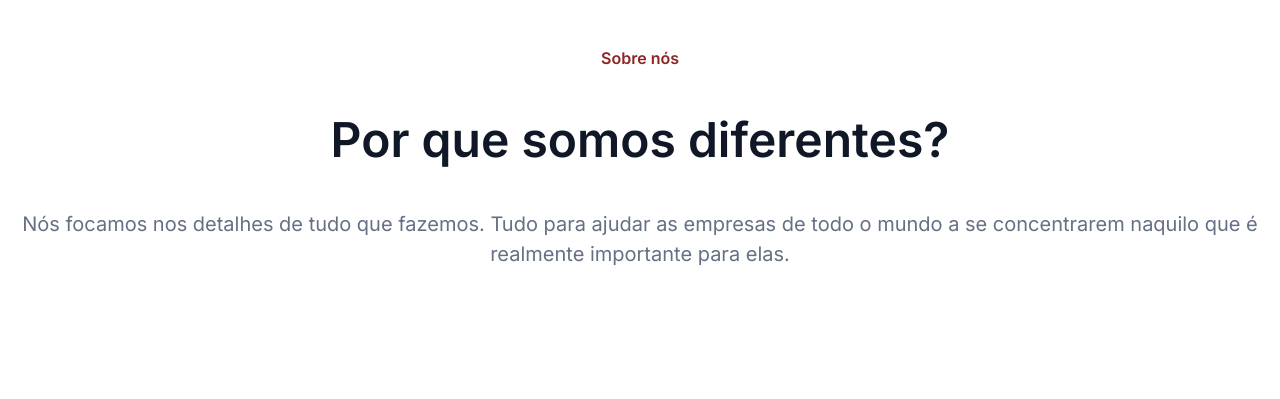
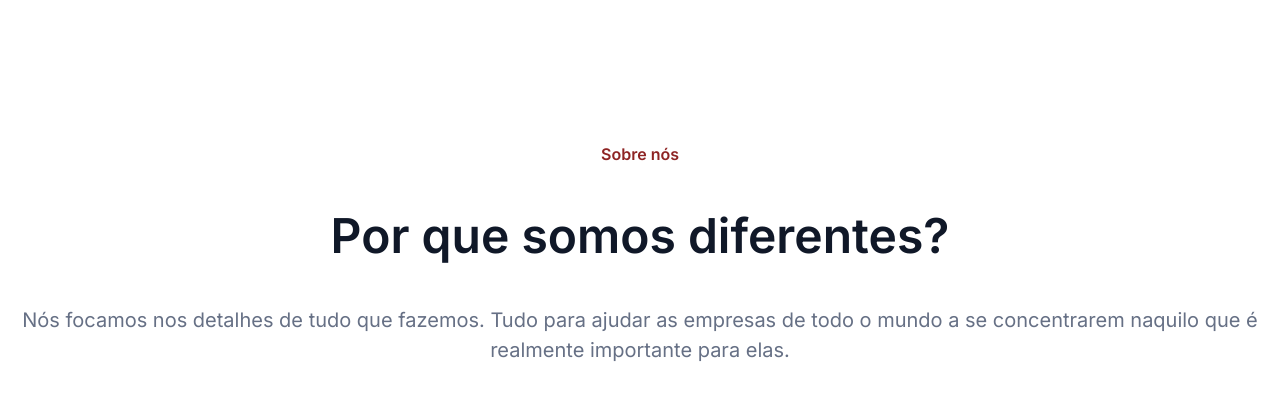
Before and after one commit to humbhenri/7daysOfCodeHTML, a plain HTML site: page index.html in a window 1280 px wide. Shown: the part 61-460 px from the top of the page. Drawn offline with Linux system fonts and the light colour scheme.

Commit message:
altera estilo do main

```diff
--- a/style.css
+++ b/style.css
@@ -90,6 +90,13 @@ ul.paginas {
   width: 142px;
 }
 
+main {
+	display: flex;
+	flex-direction: column;
+	align-items: center;
+	padding: 96px 0px;
+}
+
 .cabecalho {
 	text-align: center;
 }
```
